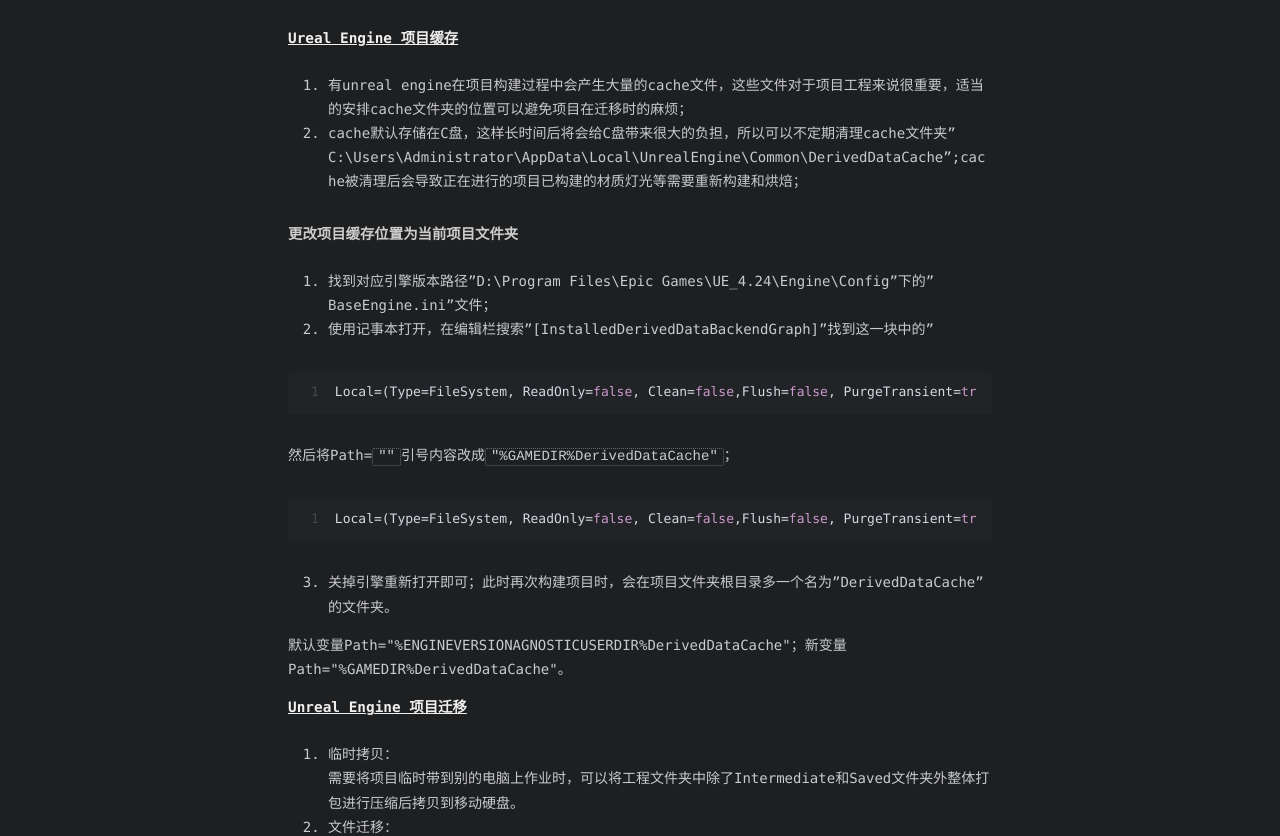
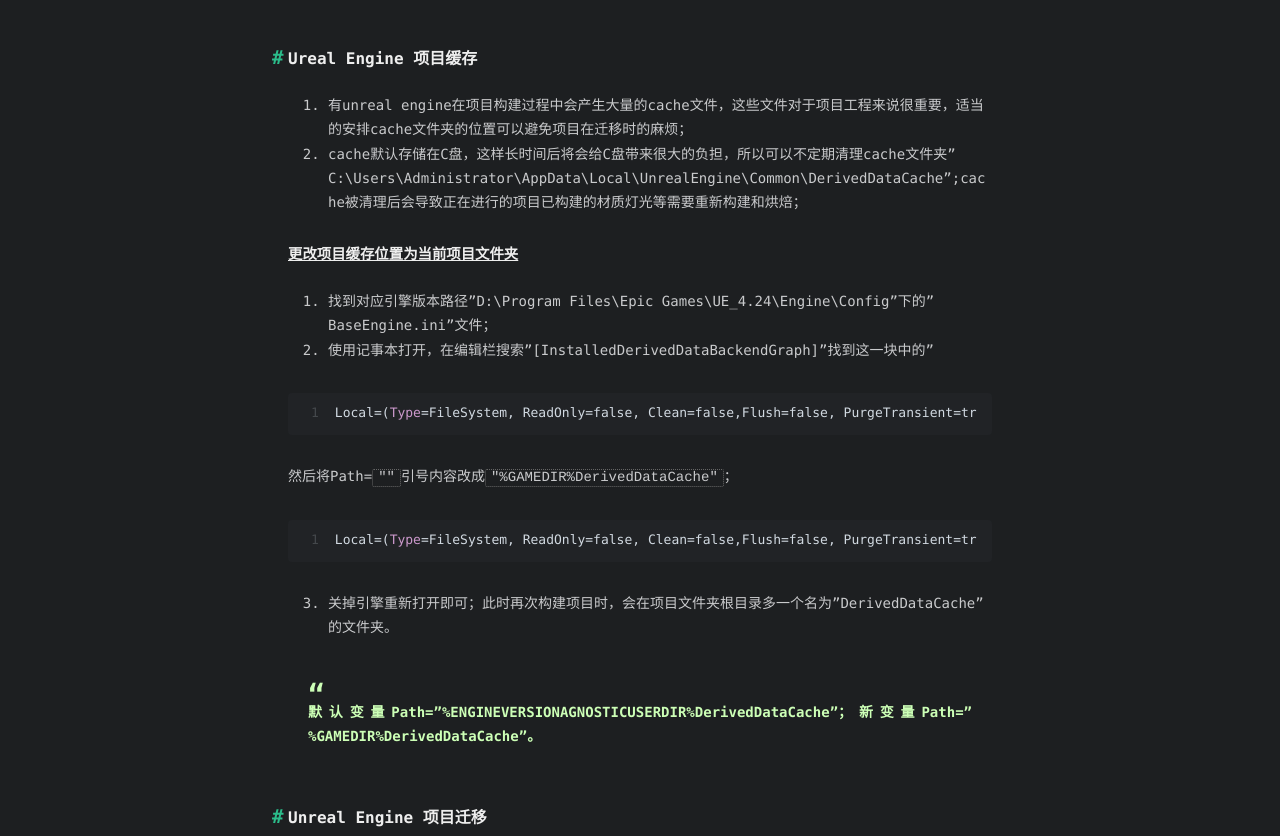
Before and after one commit to luomit/luomit.github.io, a plain HTML site: page 2021/05/11/ue4/Ureal-Engine-小技巧合集/index.html in a window 1280 px wide. Shown: the part 120-956 px from the top of the page. Drawn offline with Linux system fonts and the light colour scheme; a web font is replaced by a local one.

Commit message:
Site updated: 2021-05-11 21:10:43

```diff
--- a/2021/05/11/ue4/Ureal-Engine-小技巧合集/index.html
+++ b/2021/05/11/ue4/Ureal-Engine-小技巧合集/index.html
@@ -14,7 +14,7 @@
 <meta property="og:description" content="Ureal Engine 项目缓存 有unreal engine在项目构建过程中会产生大量的cache文件，这些文件对于项目工程来说很重要，适当的安排cache文件夹的位置可以避免项目在迁移时的麻烦； cache默认存储在C盘，这样长时间后将会给C盘带来很大的负担，所以可以不定期清理cache文件夹”C:\Users\Administrator\AppData\Local\UnrealEngine">
 <meta property="og:locale" content="zh_TW">
 <meta property="article:published_time" content="2021-05-11T09:27:15.000Z">
-<meta property="article:modified_time" content="2021-05-11T13:08:05.657Z">
+<meta property="article:modified_time" content="2021-05-11T13:10:32.858Z">
 <meta property="article:author" content="阿刚">
 <meta property="article:tag" content="ue4">
 <meta property="article:tag" content="cache">
@@ -111,7 +111,7 @@
 
     </div>
     <div id="toc">
-      <ol class="toc"><li class="toc-item toc-level-3"><a class="toc-link" href="#Ureal-Engine-%E9%A1%B9%E7%9B%AE%E7%BC%93%E5%AD%98"><span class="toc-number">1.</span> <span class="toc-text">Ureal Engine 项目缓存</span></a><ol class="toc-child"><li class="toc-item toc-level-4"><a class="toc-link" href="#%E6%9B%B4%E6%94%B9%E9%A1%B9%E7%9B%AE%E7%BC%93%E5%AD%98%E4%BD%8D%E7%BD%AE%E4%B8%BA%E5%BD%93%E5%89%8D%E9%A1%B9%E7%9B%AE%E6%96%87%E4%BB%B6%E5%A4%B9"><span class="toc-number">1.1.</span> <span class="toc-text">更改项目缓存位置为当前项目文件夹</span></a></li></ol></li><li class="toc-item toc-level-3"><a class="toc-link" href="#Unreal-Engine-%E9%A1%B9%E7%9B%AE%E8%BF%81%E7%A7%BB"><span class="toc-number">2.</span> <span class="toc-text">Unreal Engine 项目迁移</span></a></li><li class="toc-item toc-level-3"><a class="toc-link" href="#UE4%E7%A8%8B%E5%BA%8F%E9%97%AA%E9%80%80%E5%B8%B8%E8%A7%81%E7%9A%84%E5%87%A0%E5%A4%A7%E5%8E%9F%E5%9B%A0"><span class="toc-number">3.</span> <span class="toc-text">UE4程序闪退常见的几大原因</span></a></li><li class="toc-item toc-level-3"><a class="toc-link" href="#Unreal-Engine-%E5%B7%A5%E7%A8%8B%E6%96%87%E4%BB%B6%E7%BB%93%E6%9E%84"><span class="toc-number">4.</span> <span class="toc-text">Unreal Engine 工程文件结构</span></a></li></ol>
+      <ol class="toc"><li class="toc-item toc-level-2"><a class="toc-link" href="#Ureal-Engine-%E9%A1%B9%E7%9B%AE%E7%BC%93%E5%AD%98"><span class="toc-number">1.</span> <span class="toc-text">Ureal Engine 项目缓存</span></a><ol class="toc-child"><li class="toc-item toc-level-3"><a class="toc-link" href="#%E6%9B%B4%E6%94%B9%E9%A1%B9%E7%9B%AE%E7%BC%93%E5%AD%98%E4%BD%8D%E7%BD%AE%E4%B8%BA%E5%BD%93%E5%89%8D%E9%A1%B9%E7%9B%AE%E6%96%87%E4%BB%B6%E5%A4%B9"><span class="toc-number">1.1.</span> <span class="toc-text">更改项目缓存位置为当前项目文件夹</span></a></li></ol></li><li class="toc-item toc-level-2"><a class="toc-link" href="#Unreal-Engine-%E9%A1%B9%E7%9B%AE%E8%BF%81%E7%A7%BB"><span class="toc-number">2.</span> <span class="toc-text">Unreal Engine 项目迁移</span></a></li><li class="toc-item toc-level-2"><a class="toc-link" href="#UE4%E7%A8%8B%E5%BA%8F%E9%97%AA%E9%80%80%E5%B8%B8%E8%A7%81%E7%9A%84%E5%87%A0%E5%A4%A7%E5%8E%9F%E5%9B%A0"><span class="toc-number">3.</span> <span class="toc-text">UE4程序闪退常见的几大原因</span></a></li><li class="toc-item toc-level-2"><a class="toc-link" href="#Unreal-Engine-%E5%B7%A5%E7%A8%8B%E6%96%87%E4%BB%B6%E7%BB%93%E6%9E%84"><span class="toc-number">4.</span> <span class="toc-text">Unreal Engine 工程文件结构</span></a></li></ol>
     </div>
   </span>
 </div>
@@ -155,30 +155,30 @@
 
 
   <div class="content" itemprop="articleBody">
-    <h3 id="Ureal-Engine-项目缓存"><a href="#Ureal-Engine-项目缓存" class="headerlink" title="Ureal Engine 项目缓存"></a>Ureal Engine 项目缓存</h3><ol>
+    <h2 id="Ureal-Engine-项目缓存"><a href="#Ureal-Engine-项目缓存" class="headerlink" title="Ureal Engine 项目缓存"></a>Ureal Engine 项目缓存</h2><ol>
 <li>有unreal engine在项目构建过程中会产生大量的cache文件，这些文件对于项目工程来说很重要，适当的安排cache文件夹的位置可以避免项目在迁移时的麻烦；</li>
 <li>cache默认存储在C盘，这样长时间后将会给C盘带来很大的负担，所以可以不定期清理cache文件夹”C:\Users\Administrator\AppData\Local\UnrealEngine\Common\DerivedDataCache”;cache被清理后会导致正在进行的项目已构建的材质灯光等需要重新构建和烘焙；</li>
 </ol>
-<h4 id="更改项目缓存位置为当前项目文件夹"><a href="#更改项目缓存位置为当前项目文件夹" class="headerlink" title="更改项目缓存位置为当前项目文件夹"></a>更改项目缓存位置为当前项目文件夹</h4><ol>
+<h3 id="更改项目缓存位置为当前项目文件夹"><a href="#更改项目缓存位置为当前项目文件夹" class="headerlink" title="更改项目缓存位置为当前项目文件夹"></a>更改项目缓存位置为当前项目文件夹</h3><ol>
 <li>找到对应引擎版本路径”D:\Program Files\Epic Games\UE_4.24\Engine\Config”下的”BaseEngine.ini”文件；</li>
 <li>使用记事本打开，在编辑栏搜索”[InstalledDerivedDataBackendGraph]”找到这一块中的”</li>
 </ol>
-<figure class="highlight bash"><table><tr><td class="gutter"><pre><span class="line">1</span><br></pre></td><td class="code"><pre><span class="line">Local=(Type=FileSystem, ReadOnly=<span class="literal">false</span>, Clean=<span class="literal">false</span>,Flush=<span class="literal">false</span>, PurgeTransient=<span class="literal">true</span>, DeleteUnused=<span class="literal">true</span>,UnusedFileAge=34, FoldersToClean=-1,Path=<span class="string">&quot;%ENGINEVERSIONAGNOSTICUSERDIR%DerivedDataCache&quot;</span>,EditorOverrideSetting=LocalDerivedDataCache)</span><br></pre></td></tr></table></figure>
+<figure class="highlight python"><table><tr><td class="gutter"><pre><span class="line">1</span><br></pre></td><td class="code"><pre><span class="line">Local=(<span class="type">Type</span>=FileSystem, ReadOnly=false, Clean=false,Flush=false, PurgeTransient=true, DeleteUnused=true,UnusedFileAge=<span class="number">34</span>, FoldersToClean=-<span class="number">1</span>,Path=<span class="string">&quot;%ENGINEVERSIONAGNOSTICUSERDIR%DerivedDataCache&quot;</span>,EditorOverrideSetting=LocalDerivedDataCache)</span><br></pre></td></tr></table></figure>
 
 <p>然后将Path=<code>&quot;&quot;</code>引号内容改成<code>&quot;%GAMEDIR%DerivedDataCache&quot;</code>；</p>
-<figure class="highlight bash"><table><tr><td class="gutter"><pre><span class="line">1</span><br></pre></td><td class="code"><pre><span class="line">Local=(Type=FileSystem, ReadOnly=<span class="literal">false</span>, Clean=<span class="literal">false</span>,Flush=<span class="literal">false</span>, PurgeTransient=<span class="literal">true</span>, DeleteUnused=<span class="literal">true</span>,UnusedFileAge=34, FoldersToClean=-1,Path=<span class="string">&quot;%GAMEDIR%DerivedDataCache&quot;</span>,EditorOverrideSetting=LocalDerivedDataCache)</span><br></pre></td></tr></table></figure>
+<figure class="highlight python"><table><tr><td class="gutter"><pre><span class="line">1</span><br></pre></td><td class="code"><pre><span class="line">Local=(<span class="type">Type</span>=FileSystem, ReadOnly=false, Clean=false,Flush=false, PurgeTransient=true, DeleteUnused=true,UnusedFileAge=<span class="number">34</span>, FoldersToClean=-<span class="number">1</span>,Path=<span class="string">&quot;%GAMEDIR%DerivedDataCache&quot;</span>,EditorOverrideSetting=LocalDerivedDataCache)</span><br></pre></td></tr></table></figure>
 
 <ol start="3">
 <li>关掉引擎重新打开即可；此时再次构建项目时，会在项目文件夹根目录多一个名为”DerivedDataCache”的文件夹。</li>
 </ol>
-<div color=red>默认变量Path="%ENGINEVERSIONAGNOSTICUSERDIR%DerivedDataCache"；新变量Path="%GAMEDIR%DerivedDataCache"。</div>
-
-
-<h3 id="Unreal-Engine-项目迁移"><a href="#Unreal-Engine-项目迁移" class="headerlink" title="Unreal Engine 项目迁移"></a>Unreal Engine 项目迁移</h3><ol>
+<blockquote>
+<p>默认变量Path=”%ENGINEVERSIONAGNOSTICUSERDIR%DerivedDataCache”；新变量Path=”%GAMEDIR%DerivedDataCache”。</p>
+</blockquote>
+<h2 id="Unreal-Engine-项目迁移"><a href="#Unreal-Engine-项目迁移" class="headerlink" title="Unreal Engine 项目迁移"></a>Unreal Engine 项目迁移</h2><ol>
 <li>临时拷贝：<br>需要将项目临时带到别的电脑上作业时，可以将工程文件夹中除了Intermediate和Saved文件夹外整体打包进行压缩后拷贝到移动硬盘。</li>
 <li>文件迁移：<br>首先在UE4资源管理其中选中要迁移的目标，右键选择迁移；然后选择迁移目标工程的Content文件夹即可。</li>
 </ol>
-<h3 id="UE4程序闪退常见的几大原因"><a href="#UE4程序闪退常见的几大原因" class="headerlink" title="UE4程序闪退常见的几大原因"></a>UE4程序闪退常见的几大原因</h3><ol>
+<h2 id="UE4程序闪退常见的几大原因"><a href="#UE4程序闪退常见的几大原因" class="headerlink" title="UE4程序闪退常见的几大原因"></a>UE4程序闪退常见的几大原因</h2><ol>
 <li>系统版本老旧</li>
 <li>显卡驱动老旧</li>
 <li>缺失游戏运行库</li>
@@ -186,7 +186,7 @@
 <li>检查工程代码、素材</li>
 <li>关闭全屏</li>
 </ol>
-<h3 id="Unreal-Engine-工程文件结构"><a href="#Unreal-Engine-工程文件结构" class="headerlink" title="Unreal Engine 工程文件结构"></a>Unreal Engine 工程文件结构</h3><p>工程文件夹结构:</p>
+<h2 id="Unreal-Engine-工程文件结构"><a href="#Unreal-Engine-工程文件结构" class="headerlink" title="Unreal Engine 工程文件结构"></a>Unreal Engine 工程文件结构</h2><p>工程文件夹结构:</p>
 <ol>
 <li><code>Config</code> 包含了项目设置，键盘输入子类的配置文件</li>
 <li><code>Content</code> 存放工程文件的内容，包括模型、材质、代码、蓝图等</li>
@@ -220,7 +220,7 @@
     </div>
 
     <div id="toc-footer" style="display: none">
-      <ol class="toc"><li class="toc-item toc-level-3"><a class="toc-link" href="#Ureal-Engine-%E9%A1%B9%E7%9B%AE%E7%BC%93%E5%AD%98"><span class="toc-number">1.</span> <span class="toc-text">Ureal Engine 项目缓存</span></a><ol class="toc-child"><li class="toc-item toc-level-4"><a class="toc-link" href="#%E6%9B%B4%E6%94%B9%E9%A1%B9%E7%9B%AE%E7%BC%93%E5%AD%98%E4%BD%8D%E7%BD%AE%E4%B8%BA%E5%BD%93%E5%89%8D%E9%A1%B9%E7%9B%AE%E6%96%87%E4%BB%B6%E5%A4%B9"><span class="toc-number">1.1.</span> <span class="toc-text">更改项目缓存位置为当前项目文件夹</span></a></li></ol></li><li class="toc-item toc-level-3"><a class="toc-link" href="#Unreal-Engine-%E9%A1%B9%E7%9B%AE%E8%BF%81%E7%A7%BB"><span class="toc-number">2.</span> <span class="toc-text">Unreal Engine 项目迁移</span></a></li><li class="toc-item toc-level-3"><a class="toc-link" href="#UE4%E7%A8%8B%E5%BA%8F%E9%97%AA%E9%80%80%E5%B8%B8%E8%A7%81%E7%9A%84%E5%87%A0%E5%A4%A7%E5%8E%9F%E5%9B%A0"><span class="toc-number">3.</span> <span class="toc-text">UE4程序闪退常见的几大原因</span></a></li><li class="toc-item toc-level-3"><a class="toc-link" href="#Unreal-Engine-%E5%B7%A5%E7%A8%8B%E6%96%87%E4%BB%B6%E7%BB%93%E6%9E%84"><span class="toc-number">4.</span> <span class="toc-text">Unreal Engine 工程文件结构</span></a></li></ol>
+      <ol class="toc"><li class="toc-item toc-level-2"><a class="toc-link" href="#Ureal-Engine-%E9%A1%B9%E7%9B%AE%E7%BC%93%E5%AD%98"><span class="toc-number">1.</span> <span class="toc-text">Ureal Engine 项目缓存</span></a><ol class="toc-child"><li class="toc-item toc-level-3"><a class="toc-link" href="#%E6%9B%B4%E6%94%B9%E9%A1%B9%E7%9B%AE%E7%BC%93%E5%AD%98%E4%BD%8D%E7%BD%AE%E4%B8%BA%E5%BD%93%E5%89%8D%E9%A1%B9%E7%9B%AE%E6%96%87%E4%BB%B6%E5%A4%B9"><span class="toc-number">1.1.</span> <span class="toc-text">更改项目缓存位置为当前项目文件夹</span></a></li></ol></li><li class="toc-item toc-level-2"><a class="toc-link" href="#Unreal-Engine-%E9%A1%B9%E7%9B%AE%E8%BF%81%E7%A7%BB"><span class="toc-number">2.</span> <span class="toc-text">Unreal Engine 项目迁移</span></a></li><li class="toc-item toc-level-2"><a class="toc-link" href="#UE4%E7%A8%8B%E5%BA%8F%E9%97%AA%E9%80%80%E5%B8%B8%E8%A7%81%E7%9A%84%E5%87%A0%E5%A4%A7%E5%8E%9F%E5%9B%A0"><span class="toc-number">3.</span> <span class="toc-text">UE4程序闪退常见的几大原因</span></a></li><li class="toc-item toc-level-2"><a class="toc-link" href="#Unreal-Engine-%E5%B7%A5%E7%A8%8B%E6%96%87%E4%BB%B6%E7%BB%93%E6%9E%84"><span class="toc-number">4.</span> <span class="toc-text">Unreal Engine 工程文件结构</span></a></li></ol>
     </div>
 
     <div id="share-footer" style="display: none">
```
Also changed, not shown: archives/2021/05/index.html (+1 -1 lines), archives/2021/index.html (+1 -1 lines), archives/index.html (+1 -1 lines).
